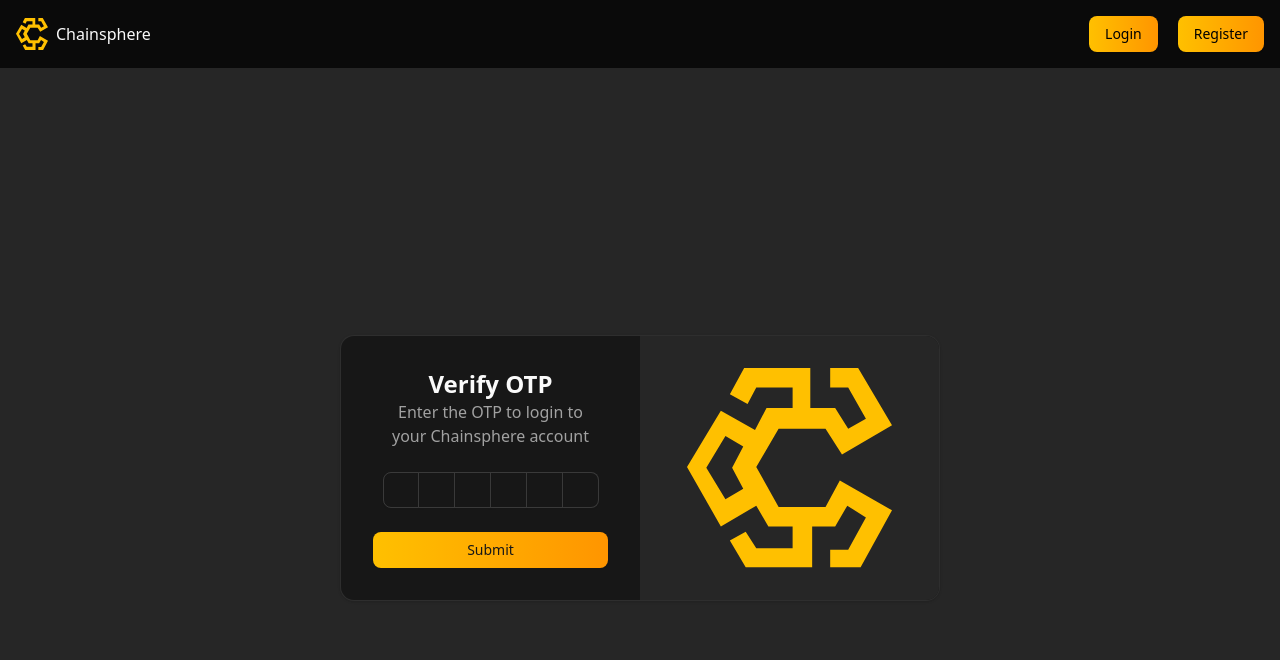
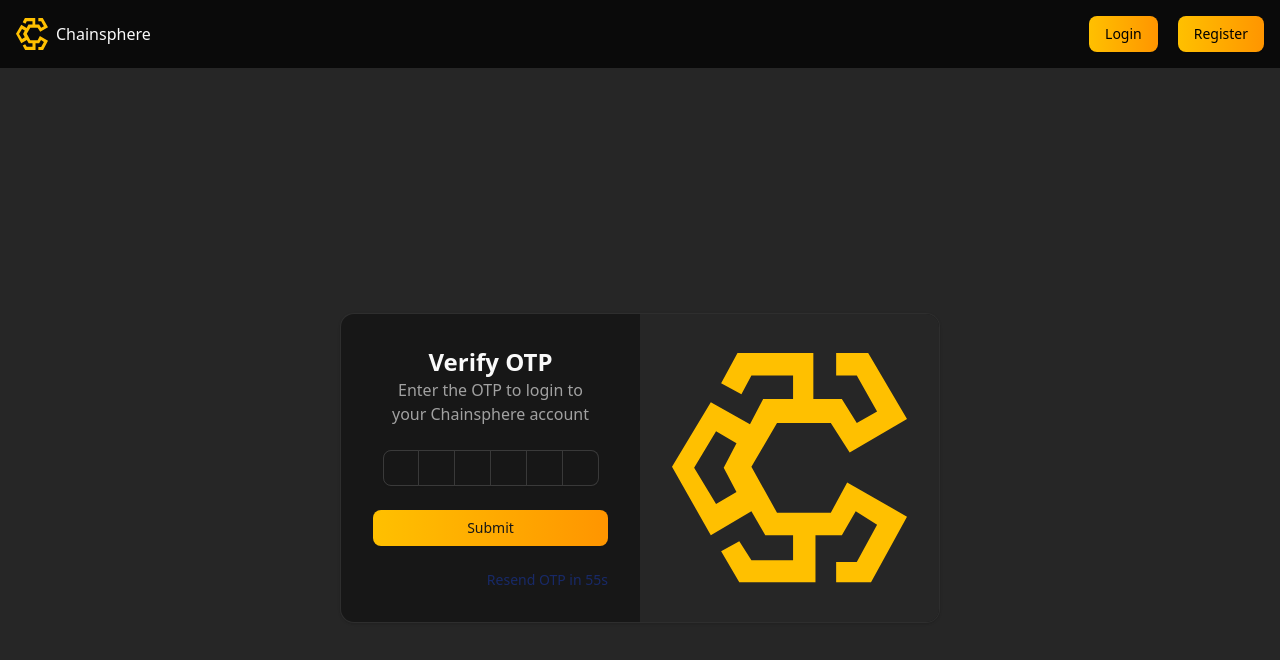
Before and after one commit to rishavmahapatra/chainsphere-frontend, a Next.js app: page /verifyOtp in a window 1280 px wide. Shown: the top 660 px of the page. Built offline with nearby package versions, Linux system fonts and the light colour scheme.

Commit message:
resend otp feature added

```diff
--- a/src/components/Otp.jsx
+++ b/src/components/Otp.jsx
@@ -1,6 +1,6 @@
 "use client";
 
-import React, { useState } from "react";
+import React, { useEffect, useState } from "react";
 import {
   InputOTP,
   InputOTPGroup,
@@ -20,11 +20,42 @@ const Otp = () => {
 
   const [otp, setOtp] = useState("");
 
-  const [isVerifying, setIsVerifying] = useState(false)
+  const [isVerifying, setIsVerifying] = useState(false);
 
-  const [email, setEmail] = useState(localStorage.getItem("email") || "");
+  const [email, setEmail] = useState(() => localStorage.getItem("email") || "");
+
+  const [timeLeft, setTimeLeft] = useState(60); // Countdown in seconds
+  const [isResendDisabled, setIsResendDisabled] = useState(true);
+
+  useEffect(() => {
+    let timer;
+    if (timeLeft > 0) {
+      timer = setTimeout(() => {
+        setTimeLeft((prev) => prev - 1);
+      }, 1000);
+    } else {
+      setIsResendDisabled(false); // Enable Resend OTP
+    }
+
+    return () => clearTimeout(timer);
+  }, [timeLeft]);
 
   // email =
+
+  const resendOtp = async () => {
+    try {
+      const res = await axios.post(`${BASE_URL}/user/resendOtp`, {
+        email,
+      });
+      toast("OTP resent successfully");
+
+      setTimeLeft(60); // Restart the timer
+      setIsResendDisabled(true);
+    } catch (error) {
+      console.log(error.response.data.message);
+      toast("Failed to resend OTP: ", error.response.data.message);
+    }
+  };
 
   const handleSubmit = async (e) => {
     e.preventDefault();
@@ -36,9 +67,8 @@ const Otp = () => {
     }
 
     try {
-
-      setIsVerifying(true)
-  // http://3.109.67.109:8001/api/v1
+      setIsVerifying(true);
+      // http://3.109.67.109:8001/api/v1
       const res = await axios.post(`${BASE_URL}/user/verifyOtp`, {
         email,
         otp,
@@ -48,18 +78,13 @@ const Otp = () => {
 
       toast("OTP verification success ");
 
-
       router.push("/login");
     } catch (error) {
       console.log(error.response.data.message);
       toast("OTP verification failed:", error.response.data.message);
-    }finally{
-
-      setIsVerifying(false)
-
+    } finally {
+      setIsVerifying(false);
     }
-
-
   };
 
   return (
@@ -89,6 +114,15 @@ const Otp = () => {
               <Button type="submit" className="w-full" disabled={isVerifying}>
                 Submit
               </Button>
+
+              <p
+                className={`text-blue-800 cursor-pointer ms-auto text-sm ${
+                  isResendDisabled ? "opacity-50 cursor-not-allowed" : ""
+                }`}
+                onClick={!isResendDisabled ? resendOtp : undefined}
+              >
+                {isResendDisabled ? `Resend OTP in ${timeLeft}s` : "Resend OTP"}
+              </p>
             </div>
           </form>
           <div className="bg-muted relative hidden md:block">
```
